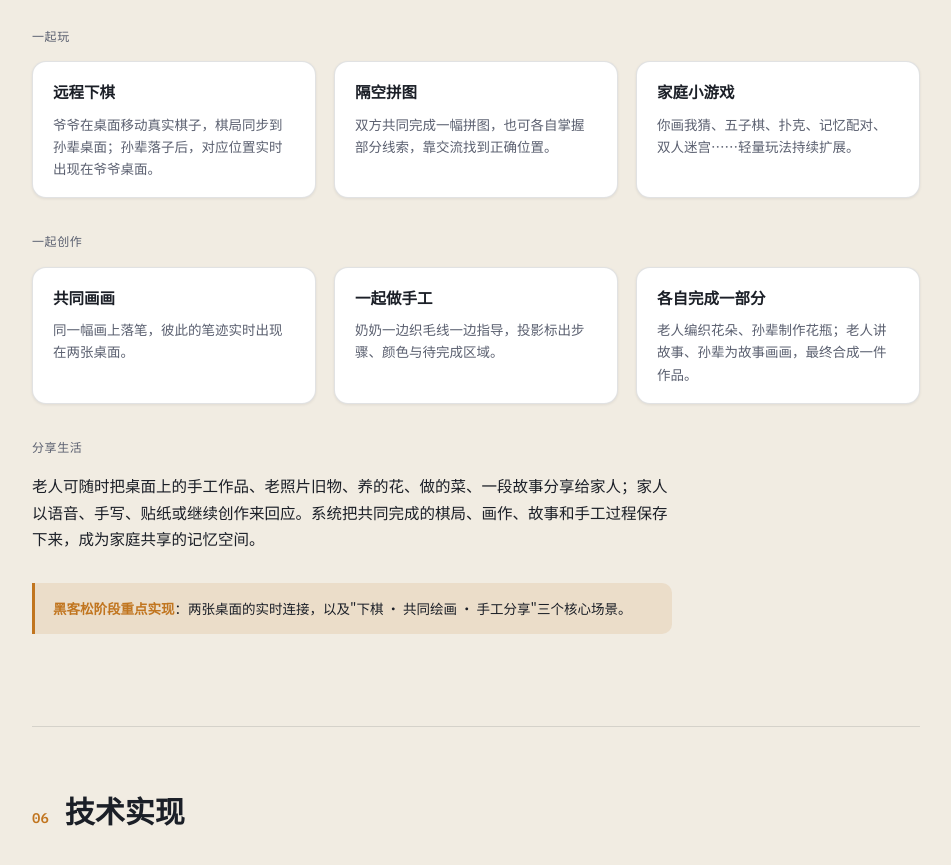
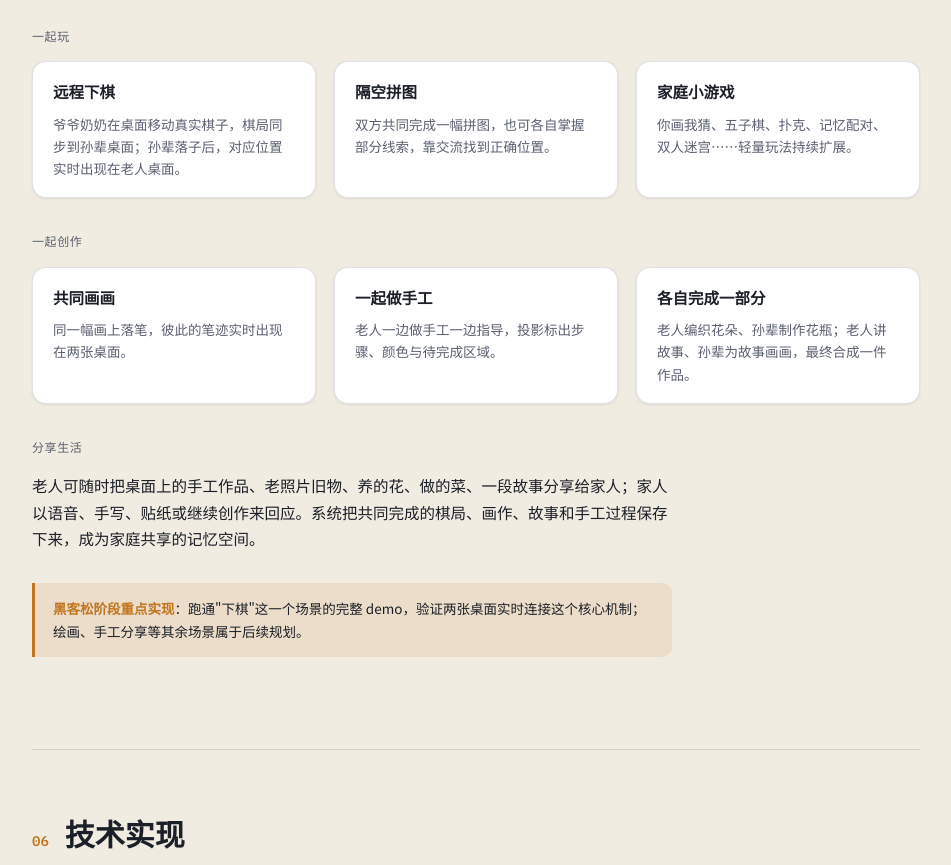
Before and after one commit to Doris112233/byside, a plain HTML site: page docs/index.html in a window 1280 px wide. Shown: the part 2360-3225 px from the top of the page, without its empty margins (286-1237 px from the left). Drawn offline with Linux system fonts and the light colour scheme.

Commit message:
文档：黑客松范围收窄为只做下棋demo，场景卡片改性别中立
- 应用场景底部的范围说明改成只提「下棋」这一个已实现场景
- 「远程下棋」卡片改成爷爷奶奶都在，不再默认只有爷爷
- 「一起做手工」卡片改成中性的「老人」，不再默认只有奶奶

```diff
--- a/docs/index.html
+++ b/docs/index.html
@@ -416,7 +416,7 @@
           <div class="grid3">
             <div class="card tight">
               <h3>远程下棋</h3>
-              <p>爷爷在桌面移动真实棋子，棋局同步到孙辈桌面；孙辈落子后，对应位置实时出现在爷爷桌面。</p>
+              <p>爷爷奶奶在桌面移动真实棋子，棋局同步到孙辈桌面；孙辈落子后，对应位置实时出现在老人桌面。</p>
             </div>
             <div class="card tight">
               <h3>隔空拼图</h3>
@@ -438,7 +438,7 @@
             </div>
             <div class="card tight">
               <h3>一起做手工</h3>
-              <p>奶奶一边织毛线一边指导，投影标出步骤、颜色与待完成区域。</p>
+              <p>老人一边做手工一边指导，投影标出步骤、颜色与待完成区域。</p>
             </div>
             <div class="card tight">
               <h3>各自完成一部分</h3>
@@ -454,7 +454,7 @@
           </div>
         </div>
 
-        <div class="note"><b>黑客松阶段重点实现</b>：两张桌面的实时连接，以及"下棋 · 共同绘画 · 手工分享"三个核心场景。</div>
+        <div class="note"><b>黑客松阶段重点实现</b>：跑通"下棋"这一个场景的完整 demo，验证两张桌面实时连接这个核心机制；绘画、手工分享等其余场景属于后续规划。</div>
       </section>
 
       <!-- 06 技术实现 -->
```
